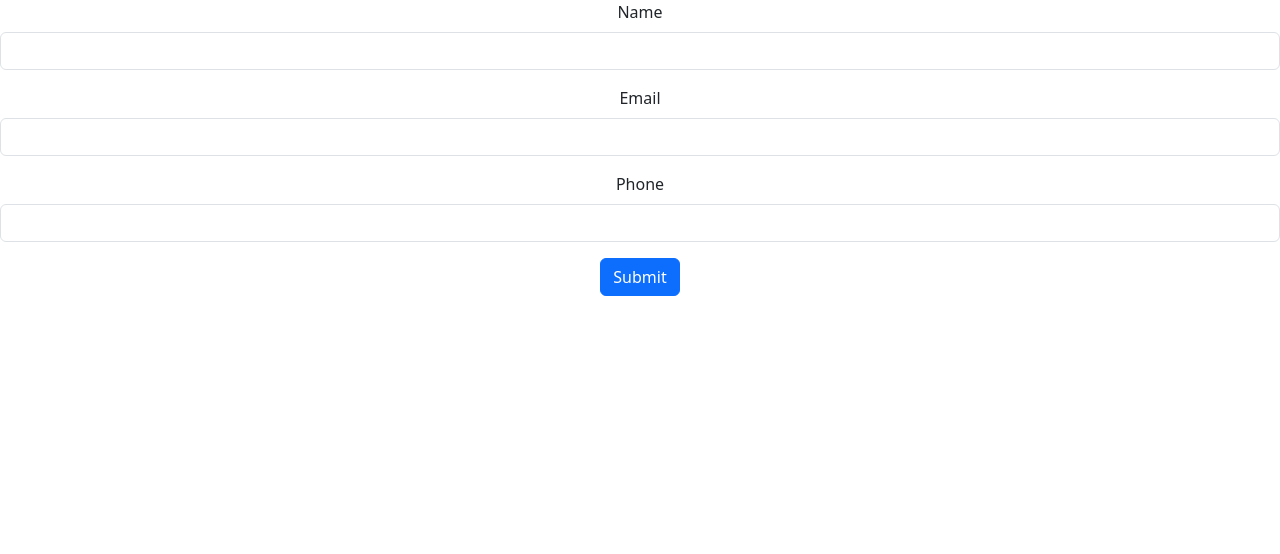
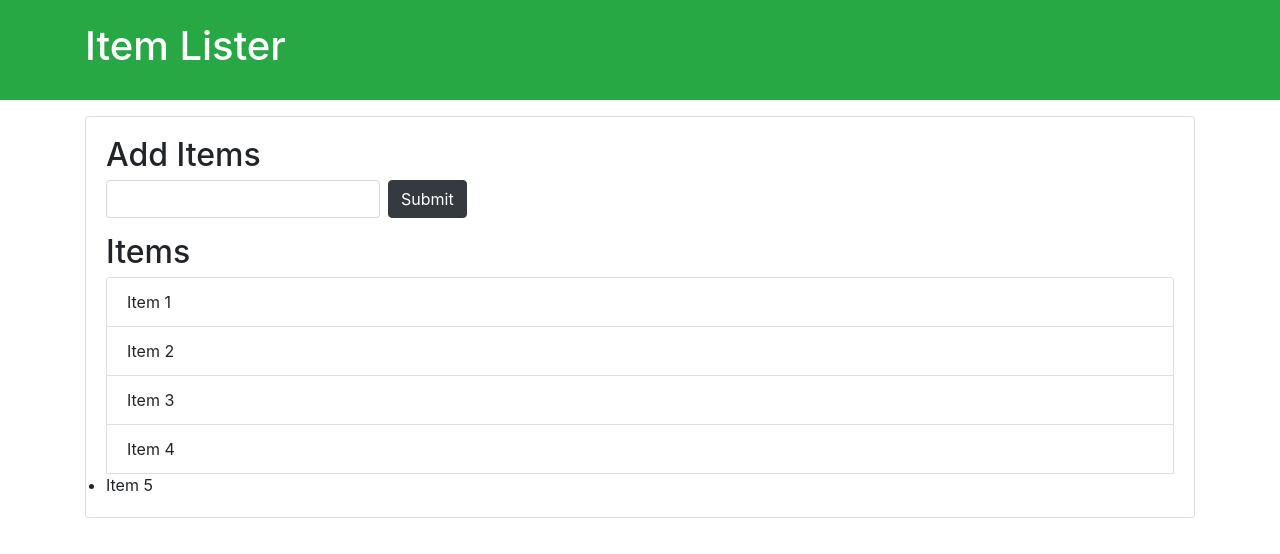
Before and after one commit to rajamanohar931/fun, a plain HTML site: page index.html in a window 1280 px wide. Drawn offline with nearby package versions, Linux system fonts and the light colour scheme.

Commit message:
second commit

```diff
--- a/index.html
+++ b/index.html
@@ -1,31 +1,36 @@
 <!DOCTYPE html>
 <html lang="en">
 <head>
-    <meta charset="UTF-8">
-    <meta http-equiv="X-UA-Compatible" content="IE=edge">
-    <meta name="viewport" content="width=device-width, initial-scale=1.0">
-    <title>Form</title>
-    <script src="index.js" type="text/javascript"></script>
-    <script src="https://cdn.jsdelivr.net/npm/bootstrap@5.3.0-alpha1/dist/js/bootstrap.bundle.min.js" integrity="sha384-w76AqPfDkMBDXo30jS1Sgez6pr3x5MlQ1ZAGC+nuZB+EYdgRZgiwxhTBTkF7CXvN" crossorigin="anonymous"></script>
-    <link href="https://cdn.jsdelivr.net/npm/bootstrap@5.3.0-alpha1/dist/css/bootstrap.min.css" rel="stylesheet" integrity="sha384-GLhlTQ8iRABdZLl6O3oVMWSktQOp6b7In1Zl3/Jr59b6EGGoI1aFkw7cmDA6j6gD" crossorigin="anonymous">
+  <meta charset="UTF-8">
+  <meta name="viewport" content="width=device-width, initial-scale=1.0">
+  <meta http-equiv="X-UA-Compatible" content="ie=edge">
+  <script src="index.js"></script>
+  <link rel="stylesheet" href="https://maxcdn.bootstrapcdn.com/bootstrap/4.0.0-beta/css/bootstrap.min.css" integrity="sha384-/Y6pD6FV/Vv2HJnA6t+vslU6fwYXjCFtcEpHbNJ0lyAFsXTsjBbfaDjzALeQsN6M" crossorigin="anonymous">
+  <title>Item Lister</title>
 </head>
 <body>
-   <div id="center" align="center">
-    <form>
-        <div class="mb-3">
-          <label for="exampleInputEmail1" class="form-label">Name</label>
-          <input type="text" class="form-control" id="exampleInputEmail1">
-        </div>
-        <div class="mb-3">
-          <label for="exampleInputPassword1" class="form-label">Email</label>
-          <input type="email" class="form-control" id="exampleInputPassword1">
-        </div>
-        <div class="mb-3">
-            <label for="exampleInputEmail1" class="form-label">Phone</label>
-            <input type="tel" class="form-control" id="exampleInputEmail1">
-          </div>
-        <button type="submit" onclick="submitall()" class="btn btn-primary">Submit</button>
-      </form>
+  <header id="main-header" class="bg-success text-white p-4 mb-3">
+    <div class="container">
+      <h1 id="header-title">Item Lister <span style="display:none">123</span></h1>
+    </div>
+  </header>
+  <div class="container">
+   <div id="main" class="card card-body">
+    <h2 class="title">Add Items</h2>
+    <form class="form-inline mb-3">
+      <input type="text" class="form-control mr-2">
+      <input type="submit" class="btn btn-dark" value="Submit">
+    </form>
+    <h2 class="title">Items</h2>
+    <ul id="items" class="list-group">
+      <li class="list-group-item">Item 1</li>
+      <li class="list-group-item">Item 2</li>
+      <li class="list-group-item">Item 3</li>
+      <li class="list-group-item">Item 4</li>
+      <li>Item 5</li>
+    </ul>
    </div>
+  </div>
+
 </body>
 </html>
```
